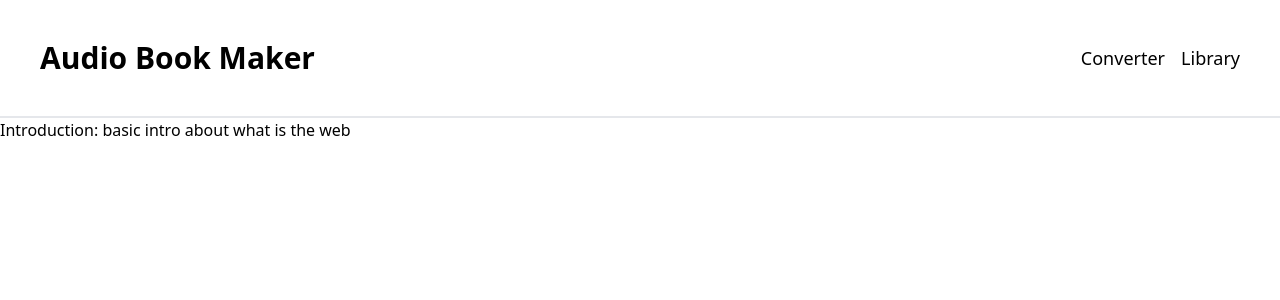
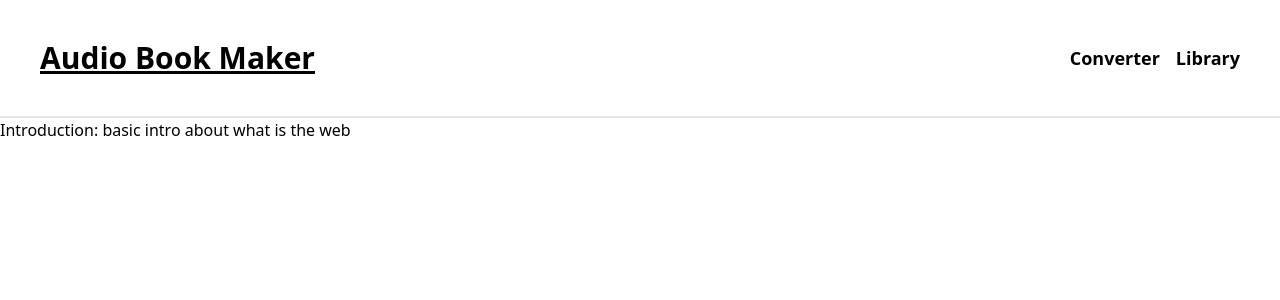
Before and after one commit to ArushYadlapati/audibook-maker, a Next.js app: page / in a window 1280 px wide. Shown: the top 300 px of the page. Built offline with nearby package versions, Linux system fonts and the light colour scheme.

Commit message:
added is active for navbar

```diff
--- a/app/components/Navbar.tsx
+++ b/app/components/Navbar.tsx
@@ -1,20 +1,40 @@
+"use client";
 import Link from "next/link";
+import { usePathname } from "next/navigation";
 import React from "react";
 
 const Navbar = () => {
+  const pathname = usePathname();
+  const isActive = (href: string) => {
+    return pathname === href || pathname.startsWith(href + "/");
+  };
   return (
     <div>
       <div className="flex items-center justify-between mt-10">
-        <div>
+        <div
+          className={`font-bold ${
+            isActive("/") ? "underline" : "hover:underline"
+          }`}
+        >
           <Link href="/">
             <h1 className="text-3xl font-bold ml-10">Audio Book Maker</h1>
           </Link>
         </div>
         <div className="flex gap-4 mr-10">
-          <Link href="/converter" className="hover:underline">
+          <Link
+            href="/converter"
+            className={`font-bold ${
+              isActive("/converter") ? "underline" : "hover:underline"
+            }`}
+          >
             <div className="text-lg">Converter</div>
           </Link>
-          <Link href="/library" className="hover:underline">
+          <Link
+            href="/library"
+            className={`font-bold ${
+              isActive("/library") ? "underline" : "hover:underline"
+            }`}
+          >
             <div className="text-lg">Library</div>
           </Link>
         </div>
```
